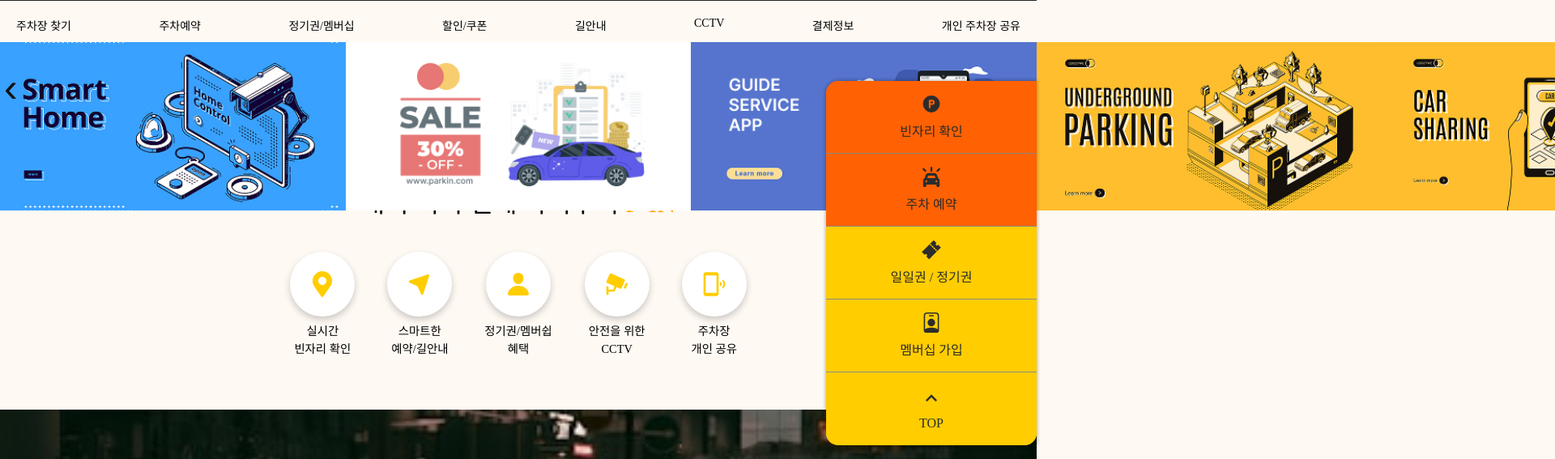
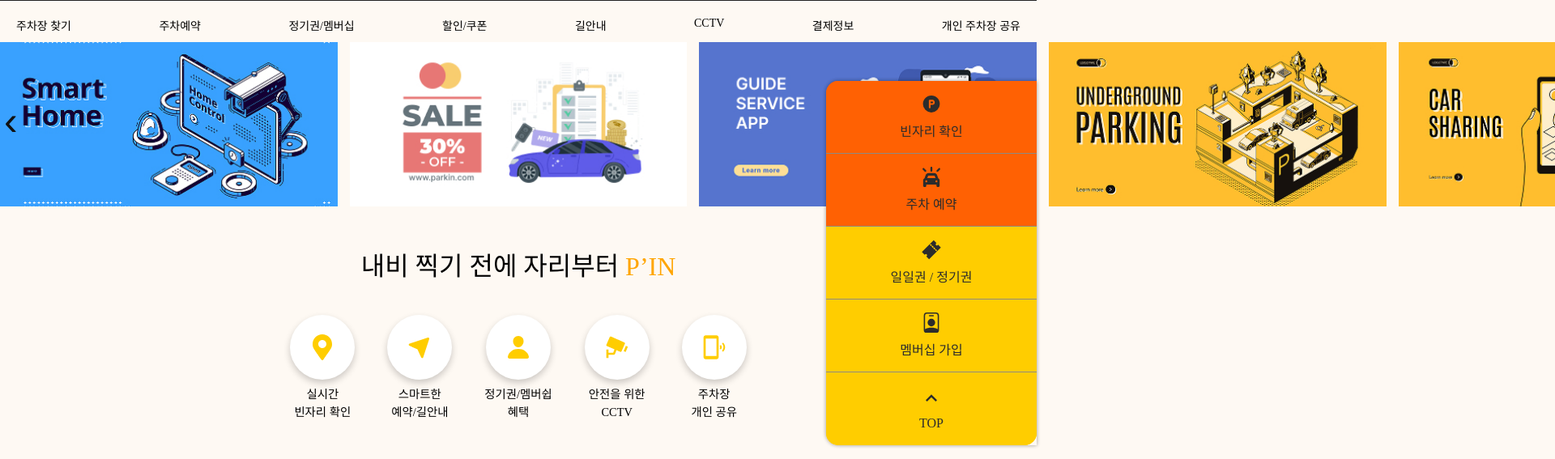
Before and after one commit to jung128/parkin, a React (Create React App) app: page / in a window 1280 px wide. Shown: the top 567 px of the page at 81% size, 1920 px wide, since content can reach past the window. Built offline with nearby package versions, Linux system fonts and the light colour scheme; a web font is replaced by a local one.

Commit message:
배너 가리는거,이미지 간격 수정

```diff
--- a/src/Components/Banner.js
+++ b/src/Components/Banner.js
@@ -30,6 +30,10 @@ const Banner = () => {
     "개인 주차장 공유"
   ];
 
+  // 간격 상수 정의 - 태블릿에서만 사용
+  const GAP_SIZE = 15; // CSS의 gap과 동일한 값
+
+  // 이미지 슬라이드 영역
   useEffect(() => {
     const updateDeviceMode = () => {
       const width = window.innerWidth;
@@ -38,9 +42,11 @@ const Banner = () => {
         setDeviceMode("desktop");
       } else if (width >= 768) {
         setDeviceMode("tablet");
-        setSlideWidth(width / 3);
+        // 태블릿에서는 3개씩 보이므로 간격도 고려
+        setSlideWidth((width - GAP_SIZE * 2) / 3);
       } else {
         setDeviceMode("mobile");
+        // 모바일에서는 간격 없이 전체 너비
         setSlideWidth(width);
       }
     };
@@ -52,13 +58,9 @@ const Banner = () => {
 
   // 5초마다 자동으로 슬라이드 변경하는 기능
   useEffect(() => {
-    if (isTransitioning) return; // 전환 중에는 자동 슬라이드 중지
+    if (isTransitioning) return;
 
     const autoSlideInterval = setInterval(() => {
-      const step = deviceMode === "tablet" ? 3 : 1;
-      const maxIndex = deviceMode === "tablet" ? slides.length - 3 : slides.length - 1;
-
-      // 항상 오른쪽으로 이동하는 자동 슬라이드
       handleSlideChange(1);
     }, 5000);
 
@@ -66,7 +68,7 @@ const Banner = () => {
   }, [deviceMode, slides.length, isTransitioning]);
 
   const handleSlideChange = (dir) => {
-    if (isTransitioning) return; // 이미 전환 중이면 무시
+    if (isTransitioning) return;
 
     setIsTransitioning(true);
 
@@ -76,14 +78,13 @@ const Banner = () => {
     if (dir === 1) {
       // 오른쪽으로 이동
       if (currentSlide >= maxIndex) {
-        // 마지막 슬라이드에서 첫 슬라이드로 이동할 때
-        setCurrentSlide(maxIndex + step); // 확장된 슬라이드로 이동
-
-        // 애니메이션 후 실제 첫 슬라이드로 리셋
+        // 마지막 슬라이드에서 첫 슬라이드로 이동
+        setCurrentSlide(maxIndex + step);
+        // 첫 슬라이드로 리셋
         setTimeout(() => {
           setIsTransitioning(false);
           setCurrentSlide(0);
-        }, 500); // transition 시간과 일치시킴
+        }, 500);
       } else {
         setCurrentSlide(currentSlide + step);
         setTimeout(() => setIsTransitioning(false), 500);
@@ -91,7 +92,7 @@ const Banner = () => {
     } else {
       // 왼쪽으로 이동
       if (currentSlide <= 0) {
-        setCurrentSlide(-step); // 확장된 슬라이드의 끝으로 이동
+        setCurrentSlide(-step);
 
         setTimeout(() => {
           setIsTransitioning(false);
@@ -117,8 +118,10 @@ const Banner = () => {
     return textItems.slice(startIndex, startIndex + 4);
   };
 
-  // 실제 translateX 계산
-  const translateX = currentSlide * slideWidth;
+  // 간격을 고려한 translateX 계산 - 태블릿에서만 간격 적용
+  const translateX = deviceMode === "tablet"
+    ? currentSlide * (slideWidth + GAP_SIZE)
+    : currentSlide * slideWidth;
 
   return (
     <>
@@ -160,12 +163,16 @@ const Banner = () => {
           ))}
         </div>
       ) : (
-        <div className="slider-container" style={{ maxWidth: `${slideWidth * (deviceMode === "tablet" ? 3 : 1)}px` }}>
+        <div className="slider-container" style={{
+          maxWidth: `${slideWidth * (deviceMode === "tablet" ? 3 : 1) + (deviceMode === "tablet" ? GAP_SIZE * 2 : 0)}px`
+        }}>
           <div
             className="slider-wrapper"
             style={{
               transform: `translateX(-${translateX}px)`,
-              width: `${extendedSlides.length * slideWidth}px`,
+              width: deviceMode === "tablet"
+                ? `${extendedSlides.length * (slideWidth + GAP_SIZE)}px`
+                : `${extendedSlides.length * slideWidth}px`,
               transition: isTransitioning ? 'transform 0.5s ease' : 'none'
             }}
           >
@@ -175,8 +182,6 @@ const Banner = () => {
               </div>
             ))}
           </div>
-
-          {/* 화살표: 데스크탑에서는 숨김 */}
           {/* 화살표: 데스크탑에서는 숨김 */}
           {deviceMode !== "desktop" && (
             <>
--- a/src/Styles/banner.scss
+++ b/src/Styles/banner.scss
@@ -1,29 +1,40 @@
-
-
 .slider-container {
   position: relative;
   overflow: hidden;
   margin: 0 auto;
   border: none;
   display: inline;
-  height: 201px;
-  @include tablet{
-    display: inline;
-    height: 100px;
+  width: 100%;
+
+
+  height: 250px;
+
+  @include tablet {
+    height: 200px;
   }
+
+  @include desktop {
+    display: none;
+  }
+
   .slider-wrapper {
     display: flex;
     transition: transform 0.4s ease-in-out;
+    height: 100%;
+
+    // 태블릿에서만 간격 추가
+    @include tablet {
+      gap: 15px;
+    }
   }
 
   .slide {
     flex-shrink: 0;
-    @include tablet{
-      height: 125px;
-    }
+    height: 100%;
     img {
       width: 100%;
-      height: auto;
+      height: 100%;
+      object-fit: cover;
       display: block;
     }
   }
@@ -39,18 +50,12 @@
     padding: 10px;
     cursor: pointer;
     background-color: rgba(0,0,0,0);
-    @include tablet{
-        top: 45%;
-    }
-
     &.prev { left: -5px; }
     &.next { right: -5px; }
-  }
-      .nav-arrow:hover{
+
+    &:hover {
       color: var(--color-main);
     }
-  @include desktop {
-    display: none;
   }
 }
 
@@ -66,18 +71,18 @@
 
     .grid-item img {
       width: 100%;
+      height: auto;
     }
   }
 }
 
-//텍스트 컨테이너
+// 텍스트 컨테이너
 .text-container {
   position: relative;
   width: 100%;
   margin: 0 auto;
-  border-top:  1px solid #222;
+  border-top: 1px solid #222;
   @include main-basic;
-
 }
 
 .text-grid-mobile {
@@ -86,7 +91,6 @@
   gap: 20px;
   padding: 20px 25px;
   padding-bottom: 10px;
-
 }
 
 .text-flex-tablet {
@@ -96,10 +100,10 @@
   padding: 20px;
   flex-wrap: wrap;
   padding-bottom: 1px;
-  @include desktop{
+
+  @include desktop {
     width: 85%;
     margin: 0 auto;
-
   }
 }
 
@@ -109,10 +113,10 @@
   font-size: 14px;
   cursor: pointer;
   transition: transform 0.2s;
+
+  &:hover {
+    color: var(--color-main);
   }
-
-.text-item-mobile:hover {
-  color: var(--color-main);
 }
 
 .text-item-tablet {
@@ -120,15 +124,16 @@
   cursor: pointer;
   transition: all 0.2s;
   white-space: nowrap;
-  margin-bottom: 10PX;
-  @include desktop{
+  margin-bottom: 10px;
+
+  @include desktop {
     font-size: 18px;
     margin-bottom: 0;
   }
+
+  &:hover {
+    color: var(--color-main);
   }
-
-.text-item-tablet:hover {
-  color: var(--color-main);
 }
 
 .text-nav-button {
@@ -144,19 +149,19 @@
   align-items: center;
   justify-content: center;
   z-index: 10;
-}
-.text-nav-button:hover {
+  background-color: rgba(0,0,0,0);
+
+  &:hover {
     color: var(--color-main);
   }
 
-.text-nav-button.prev {
+  &.prev {
     left: -10px;
-  background-color: rgba(0,0,0,0);
   }
 
-.text-nav-button.next {
+  &.next {
     right: -10px;
-  background-color: rgba(0,0,0,0);
+  }
 }
 
 .text-indicators {
@@ -175,80 +180,7 @@
   transition: background-color 0.3s;
 }
 
-.slider-container {
-  position: relative;
-  width: 100%;
-  margin: 0 auto;
-  overflow: hidden;
-
-}
-
-.slider-wrapper {
-  display: flex;
-  transition: transform 0.3s ease-in-out;
-}
-
-.slide {
-  flex-shrink: 0;
-  height: 200px;
-}
-
-.slide img {
-  width: 100%;
-  height: 100%;
-  object-fit: cover;
-}
-
-.nav-arrows {
-  position: absolute;
-  top: 50%;
-  transform: translateY(-50%);
-  width: 40px;
-  height: 40px;
-  border-radius: 50%;
-  border: none;
-  background-color: rgba(0,0,0,0.5);
-  color: white;
-  font-size: 24px;
-  cursor: pointer;
-  display: flex;
-  align-items: center;
-  justify-content: center;
-  z-index: 10;
-}
-
-.prev-arrow {
-  left: 10px;
-}
-
-.next-arrow {
-  right: 10px;
-}
-
-.slide-indicators {
-  display: flex;
-  justify-content: center;
-  gap: 8px;
-  position: absolute;
-  bottom: 15px;
-  left: 50%;
-  transform: translateX(-50%);
-}
-
-.slide-indicator {
-  width: 10px;
-  height: 10px;
-  border-radius: 50%;
-  background-color: rgba(255,255,255,0.5);
-  cursor: pointer;
-  transition: background-color 0.3s;
-}
-
-.slide-indicator.active {
-  background-color: white;
-}
-
-/* 반응형 */
+// 반응형 미디어 쿼리
 @media (max-width: 768px) {
   .text-nav-button {
     display: flex;
@@ -257,9 +189,13 @@
   .text-indicators {
     display: flex;
   }
+
+  .slider-container {
+    height: 250px;
   }
-
-@media (min-width: 769px) {
+}
+//가리는 문제 해결
+@media (min-width: 769px) and (max-width: 1439px) {
   .text-nav-button {
     display: none;
   }
@@ -267,48 +203,14 @@
   .text-indicators {
     display: none;
   }
-}
 
-// 반응형 대응
-@include mobile {
   .slider-container {
-    width: 100%;
-    max-width: 412px;
-    height: 250px;
-  }
-
-  .slide {
-    width: 412px; // 모바일에서도 412px 고정
-  }
-
-  .text-container ul {
-    gap: 8px;
-
-    li {
-      padding: 6px 12px;
-      font-size: 12px;
-    }
+    height: 200px;
   }
 }
 
-@include tablet {
+@media (min-width: 1440px) {
   .slider-container {
-    max-width: 500px;
-    height: 300px;
-  }
-
-  .slide {
-    width: 500px; // 태블릿에서는 500px
+    display: none;
   }
 }
-
-@include desktop {
-  .slider-container {
-    max-width: 600px;
-    height: 400px;
-  }
-
-  .slide {
-    width: 600px; // 데스크톱에서는 600px
-  }
-}
```
Lines whose indentation alone changed are shown as unchanged.
